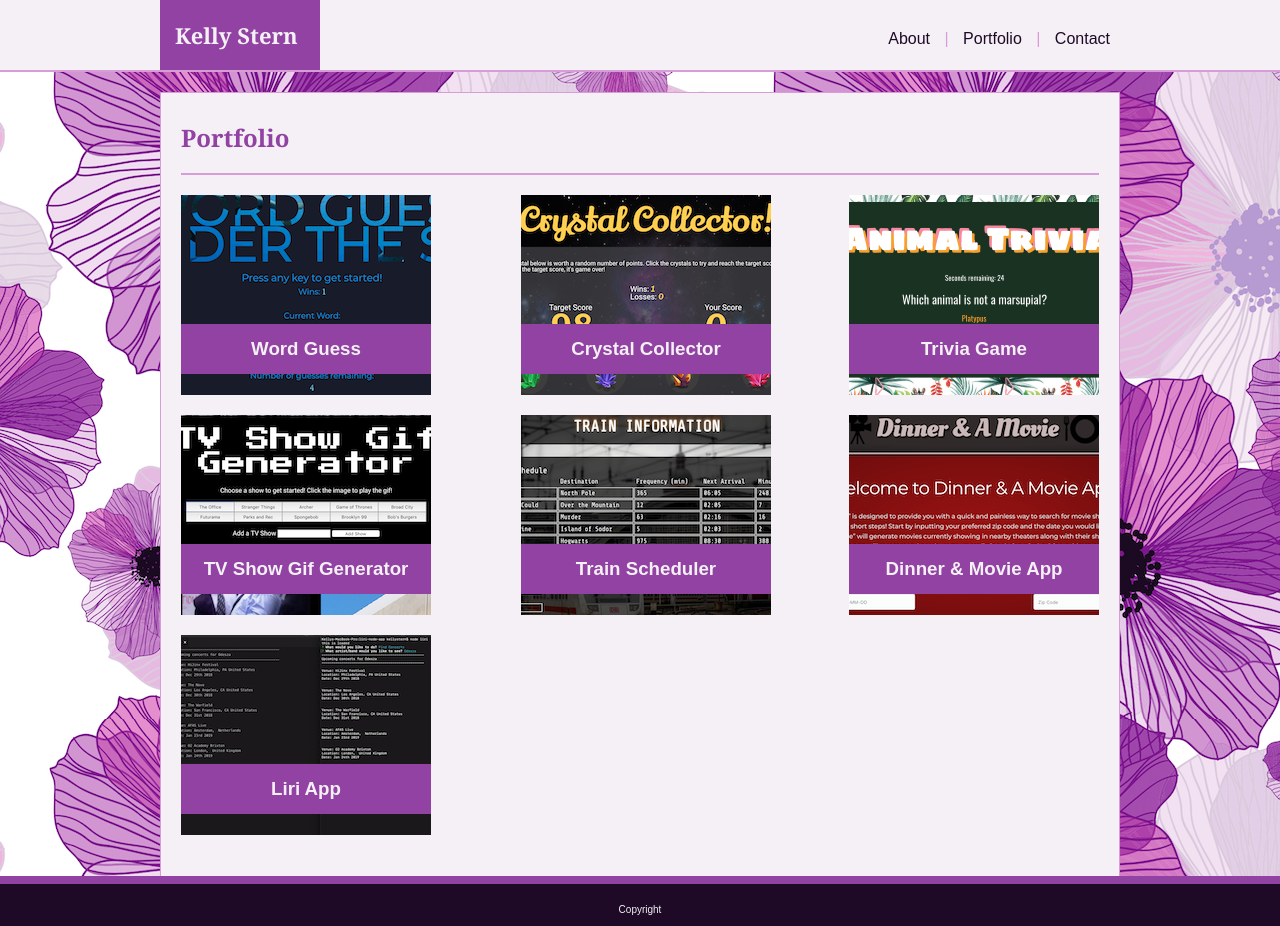
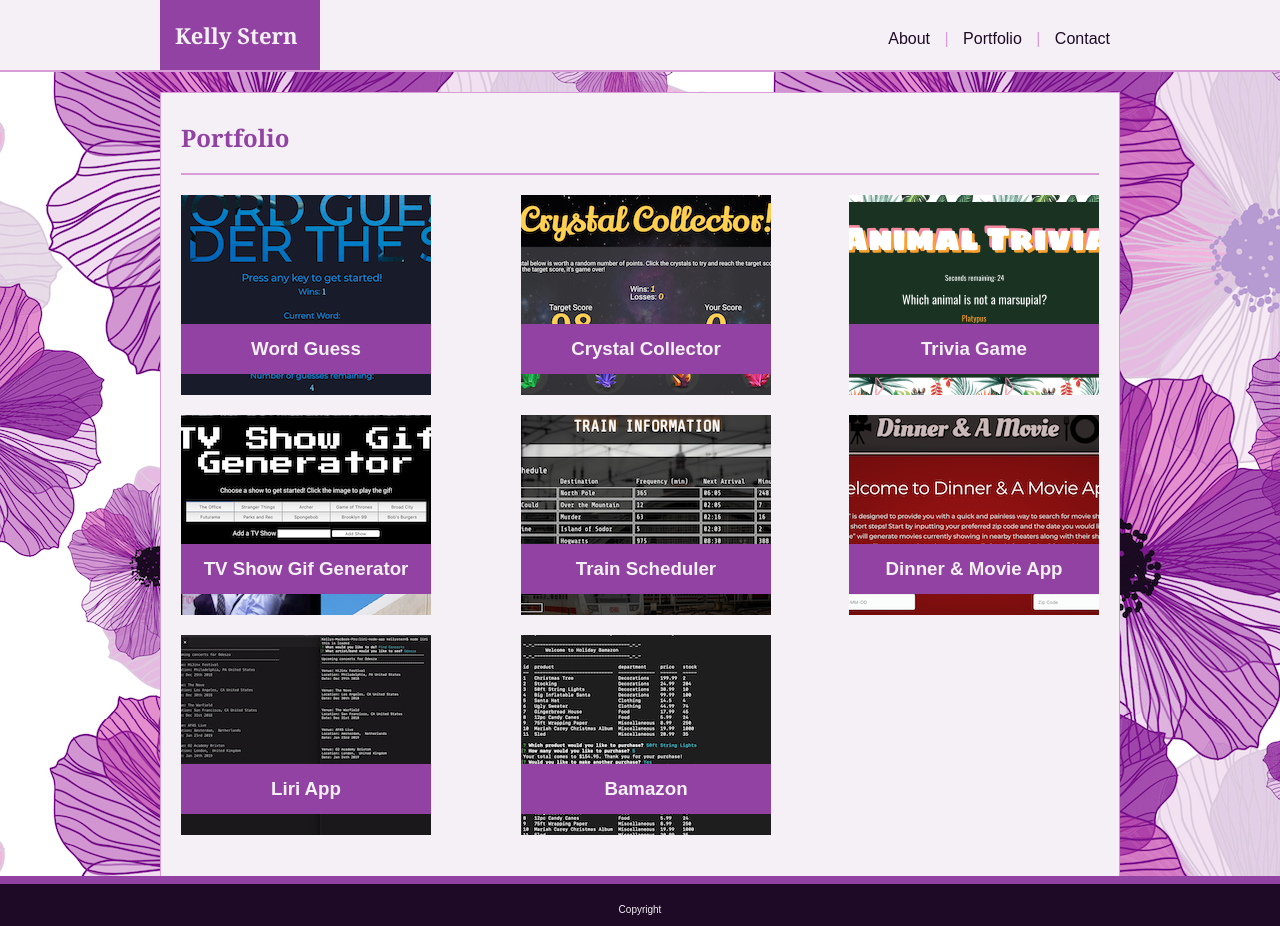
Before and after one commit to kmstern4/Responsive-Portfolio, a plain HTML site: page portfolio.html in a window 1280 px wide. Drawn offline with Linux system fonts and the light colour scheme.

Commit message:
added bamazon to projects page

```diff
--- a/Assets/CSS/style.css
+++ b/Assets/CSS/style.css
@@ -171,6 +171,12 @@ footer {
     top: 440px;
 }
 
+#holder8 {
+    position: absolute;
+    top: 440px;
+    left: 340px;
+}
+
 .myInput {
     margin-bottom: 20px;
 }
@@ -215,6 +221,11 @@ h3 {
 
 #liri-app {
     top: 550px;
+}
+
+#bamazon {
+    top: 550px;
+    left: 340px;
 }
 
 @media screen and (max-width: 980px) {
--- a/portfolio.html
+++ b/portfolio.html
@@ -52,6 +52,10 @@
                         <img src="Assets/Images/liri.png" id="holder7">
                         <h3 id="liri-app">Liri App</h3></a>
 
+                        <a class="portLink" href="https://github.com/kmstern4/bamazon" target="_blank">
+                        <img src="Assets/Images/bamazon.png" id="holder8">
+                        <h3 id="bamazon">Bamazon</h3></a>
+
                 </div>
                 <div class="push"></div>
             </div>
```
Also changed, not shown: Assets/Images/bamazon.png (added).
